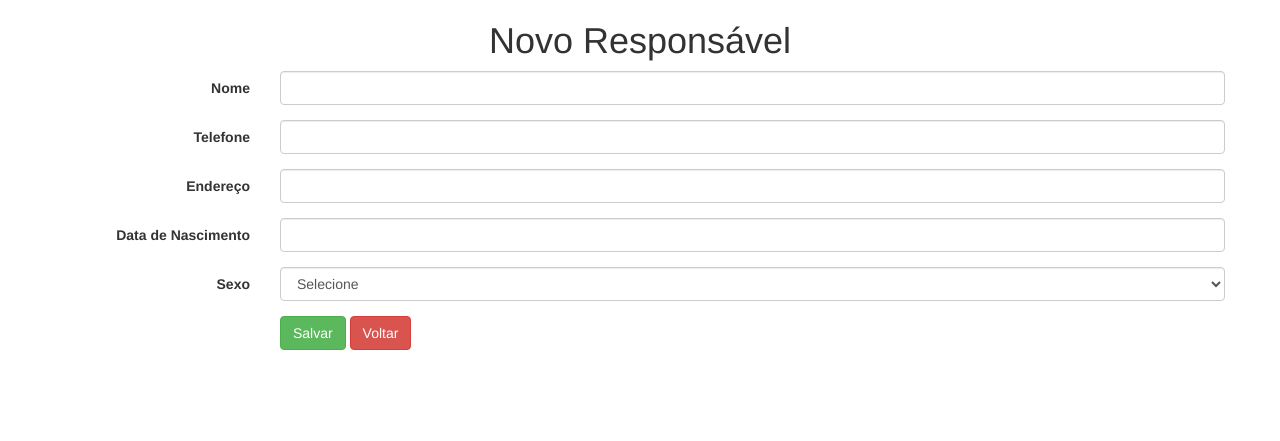
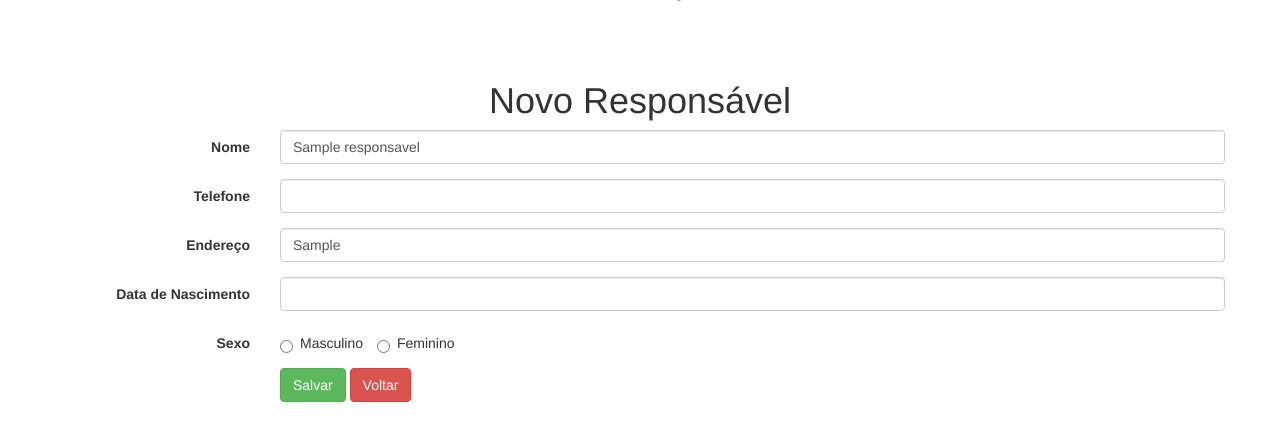
Before and after one commit to dougs007/Atividades-PHP, a PHP site: page /formulario.php?id_responsavel=1 in a window 1280 px wide. Shown: the part 59-500 px from the top of the page. Run offline with PHP 8.4, Linux system fonts and the light colour scheme; tables that the repository leaves empty or names only in its code hold one stand-in row (values such as "Sample post").

Commit message:
[ FIX ] Atualização no Projeto Final
Corrigido as funções do CRUD

```diff
--- a/ProjetoFinal-Web1/aluno/processamento.php
+++ b/ProjetoFinal-Web1/aluno/processamento.php
@@ -5,7 +5,7 @@ $aluno = new Aluno();
 
 switch ($_GET['acao']) {
     case 'salvar';
-        // se o id não estiver vazio ele altera, senão ele cria um novo.
+        # Se o id não estiver vazio ele altera, senão ele cria um novo.
         if (!empty($_POST['id_aluno'])) {
             $aluno->alterar($_POST);
         } else {
--- a/ProjetoFinal-Web1/curso/Curso.php
+++ b/ProjetoFinal-Web1/curso/Curso.php
@@ -58,7 +58,9 @@ class Curso
         $conexao = new Conexao();
 
         $sql = "SELECT * FROM curso WHERE id_curso = '$id_curso'";
+
         $dados = $conexao->recuperarDados($sql);
+
         $this->id_curso = $dados[0]['id_curso'];
         $this->nome = $dados[0]['nome'];
     }
@@ -86,7 +88,9 @@ class Curso
     {
         $id_curso = $dados['id_curso'];
         $nome = $dados['nome'];
+
         $conexao = new Conexao();
+
         $sql = "UPDATE curso SET nome = '$nome' WHERE id_curso = '$id_curso' ";
 
         return $conexao->executar($sql);
--- a/ProjetoFinal-Web1/curso/processamento.php
+++ b/ProjetoFinal-Web1/curso/processamento.php
@@ -5,7 +5,7 @@ $curso = new Curso();
 
 switch ($_GET['acao']) {
     case 'salvar';
-        // se o id não estiver vazio ele altera, senão ele cria um novo.
+        # Se o id não estiver vazio ele altera, senão ele cria um novo.
         if (!empty($_POST['id_curso'])) {
             $curso->alterar($_POST);
         } else {
--- a/ProjetoFinal-Web1/responsavel/Responsavel.php
+++ b/ProjetoFinal-Web1/responsavel/Responsavel.php
@@ -5,9 +5,9 @@ include_once '../Conexao.php';
 class Responsavel
 {
 
-    protected $id_responvel;
+    protected $id_responsavel;
     protected $nome;
-    protected $telofone;
+    protected $telefone;
     protected $endereco;
     protected $data_nascimento;
     protected $sexo;
@@ -15,17 +15,17 @@ class Responsavel
     /**
      * @return mixed
      */
-    public function getIdResponvel()
+    public function getIdResponsavel()
     {
-        return $this->id_responvel;
+        return $this->id_responsavel;
     }
 
     /**
-     * @param mixed $id_responvel
+     * @param mixed $id_responsavel
      */
-    public function setIdResponvel($id_responvel)
+    public function setIdResponsavel($id_responsavel)
     {
-        $this->id_responvel = $id_responvel;
+        $this->id_responsavel = $id_responsavel;
     }
 
     /**
@@ -47,17 +47,17 @@ class Responsavel
     /**
      * @return mixed
      */
-    public function getTelofone()
+    public function getTelefone()
     {
-        return $this->telofone;
+        return $this->telefone;
     }
 
     /**
-     * @param mixed $telofone
+     * @param mixed $telefone
      */
-    public function setTelofone($telofone)
+    public function setTelefone($telefone)
     {
-        $this->telofone = $telofone;
+        $this->telefone = $telefone;
     }
 
     /**
@@ -108,13 +108,46 @@ class Responsavel
         $this->sexo = $sexo;
     }
 
+
+    /**
+     * Função para listagem de todos os dados existentes.
+     * Read
+     */
     public function recuperarDados()
     {
         $conexao = new Conexao();
-        $sql = "select * from responsavel";
+        $sql = "SELECT * FROM responsavel";
         return $conexao->recuperarDados($sql);
     }
 
+    /**
+     * @param $id_responsavel
+     * Função para carregar todos os dados por ID para ser feito a alteração.
+     * Update
+     */
+    public function carregarPorId($id_responsavel)
+    {
+        $conexao = new Conexao();
+
+        $sql = "SELECT * FROM responsavel WHERE id_responsavel = '$id_responsavel'";
+
+        $dados = $conexao->recuperarDados($sql);
+
+        $this->id_responsavel = $dados[0]['id_responsavel'];
+        $this->nome = $dados[0]['nome'];
+        $this->telefone = $dados[0]['telefone'];
+        $this->endereco = $dados[0]['endereco'];
+        $this->data_nascimento = $dados[0]['data_nascimento'];
+        $this->sexo = $dados[0]['sexo'];
+
+    }
+
+    /**
+     * @param $dados
+     * @return mixed
+     * Função para inserir dados novos.
+     * Insert
+     */
     public function inserir($dados)
     {
 
@@ -126,18 +159,55 @@ class Responsavel
 
         $conexao = new Conexao();
 
-        $sql = "insert into responsavel (nome, telefone, endereco, data_nascimento, sexo) values ('$nome', '$telefone', '$endereco', '$data_nascimento', '$sexo')";
+        $sql = "INSERT INTO responsavel (nome, telefone, endereco, data_nascimento, sexo)
+                VALUES ('$nome', '$telefone', '$endereco', '$data_nascimento', '$sexo')
+        ";
 
         /*echo $sql; die; MOSTRAR O SQL*/
         return $conexao->executar($sql);
     }
 
+    /**
+     * @param $dados
+     * @return mixed
+     * Função para alterar dados já existentes.
+     * Update
+     */
+    public function alterar($dados)
+    {
+
+        $id_responsavel = $dados['id_responsavel'];
+        $nome = $dados['nome'];
+        $telefone = $dados['telefone'];
+        $endereco = $dados['endereco'];
+        $data_nascimento = $dados['data_nascimento'];
+        $sexo = $dados['sexo'];
+
+        $conexao = new Conexao();
+
+        $sql = "UPDATE responsavel
+                      SET nome = '$nome',
+                          telefone = '$telefone',
+                          endereco = '$endereco',
+                          data_nascimento = '$data_nascimento',
+                          sexo = '$sexo'
+                WHERE id_responsavel = '$id_responsavel'";
+
+        return $conexao->executar($sql);
+    }
+
+    /**
+     * @param $id_responsavel
+     * @return mixed
+     * Função para excluir algum registro existente.
+     * Delete
+     */
     public function excluir($id_responsavel)
     {
 
         $conexao = new Conexao();
 
-        $sql = "delete from responsavel where id_responsavel = $id_responsavel;";
+        $sql = "DELETE FROM responsavel WHERE id_responsavel = $id_responsavel;";
 
         /*echo $sql; die; MOSTRAR O SQL*/
         return $conexao->executar($sql);
--- a/ProjetoFinal-Web1/responsavel/formulario.php
+++ b/ProjetoFinal-Web1/responsavel/formulario.php
@@ -4,53 +4,75 @@ include_once 'Responsavel.php';
 $responsavel = new Responsavel();
 $arResponsavel = $responsavel->recuperarDados();
 
+
+if (!empty($_GET['id_responsavel'])) {
+    $responsavel->carregarPorId($_GET['id_responsavel']);
+}
+
+if (!empty($_GET)) {
+    echo "<h1 class='text-center'>Atualizar Responsável</h1>";
+} else
+    echo "<h1 class='text-center'>Novo Responsável</h1>";
+
 include_once '../cabecalho.php';
 ?>
 
     <h1 class="text-center">Novo Responsável</h1>
     <div class="container">
+
         <form class="form-horizontal" action="processamento.php?acao=salvar" method="post">
+            <input type="hidden" name="id_responsavel" value="<?= $responsavel->getIdResponsavel(); ?>">
+
             <div class="form-group">
                 <label for="nome" class="col-sm-2 control-label">Nome</label>
                 <div class="col-sm-10">
-                <input type="text" class="form-control" id="nome" name="nome">
+                    <input type="text" class="form-control" id="nome" name="nome"
+                           value="<?= $responsavel->getNome(); ?>">
                 </div>
             </div>
             <div class="form-group">
                 <label for="telefone" class="col-sm-2 control-label">Telefone</label>
                 <div class="col-sm-10">
-                <input type="text" class="form-control" id="telefone" name="telefone">
+                    <input type="text" class="form-control" id="telefone" name="telefone"
+                           value="<?= $responsavel->getTelefone(); ?>">
                 </div>
             </div>
             <div class="form-group">
                 <label for="endereco" class="col-sm-2 control-label">Endereço</label>
                 <div class="col-sm-10">
-                <input type="text" class="form-control" id="endereco" name="endereco">
+                    <input type="text" class="form-control" id="endereco" name="endereco"
+                           value="<?= $responsavel->getEndereco(); ?>">
                 </div>
             </div>
             <div class="form-group">
                 <label for="data_nascimento" class="col-sm-2 control-label">Data de Nascimento</label>
                 <div class="col-sm-10">
-                <input type="text" class="form-control" id="data_nascimento" name="data_nascimento">
+                    <input type="text" class="form-control" id="data_nascimento" name="data_nascimento"
+                           value="<?= $responsavel->getDataNascimento(); ?>">
                 </div>
             </div>
             <div class="form-group">
                 <label for="sexo" class="col-sm-2 control-label">Sexo</label>
                 <div class="col-sm-10">
-                <select class="form-control" name="sexo" id="sexo">
-                    <option value="">Selecione</option>
-                    <option value="M">Masculino</option>
-                    <option value="F">Feminino</option>
-                </select>
+                    <label for="sexoM" class="radio-inline">
+                        <input type="radio" value="M" <?= (($responsavel->getSexo()) == 'M') ? 'Checked' : '' ?>
+                               class="radio" id="sexoM" name="sexo" required>Masculino
+                    </label>
+                    <label for="sexoF" class="radio-inline">
+                        <input type="radio" value="F" <?= (($responsavel->getSexo()) == 'F') ? 'Checked' : '' ?>
+                               class="radio" id="sexoF" name="sexo" required>Feminino
+                    </label>
                 </div>
             </div>
             <div class="form-group">
                 <div class="col-sm-offset-2 col-sm-10">
                     <button type="submit" class="btn btn-success">Salvar</button>
-                <a href="../curso/index.php" class="btn btn-danger">Voltar</a>
+                    <a href="../responsavel/index.php" class="btn btn-danger">Voltar</a>
                 </div>
             </div>
+
         </form>
     </div>
+
 <?php
 include_once '../rodape.php';
```
Also changed, not shown: ProjetoFinal-Web1/aluno/Aluno.php (+27 -14 lines), ProjetoFinal-Web1/aluno/formulario.php (+28 -19 lines), ProjetoFinal-Web1/aluno/index.php (+18 -16 lines), ProjetoFinal-Web1/curso/formulario.php (+8 -6 lines), ProjetoFinal-Web1/responsavel/index.php (+17 -13 lines), ProjetoFinal-Web1/responsavel/processamento.php (+4 -4 lines). Lines whose indentation alone changed are shown as unchanged.
